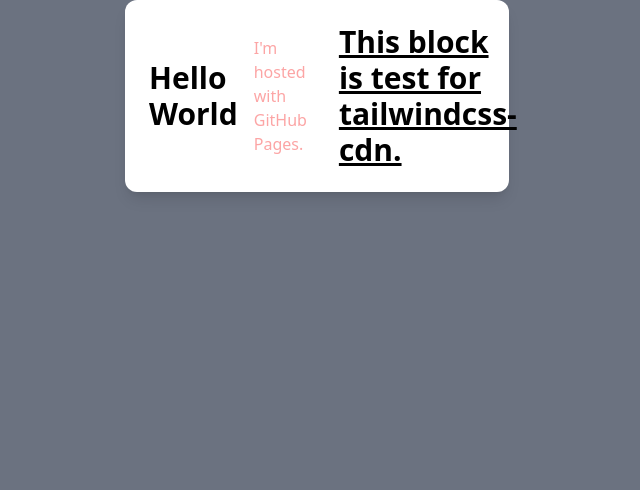
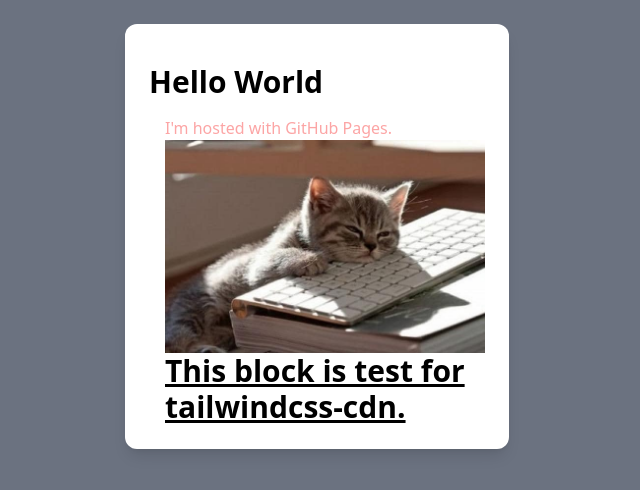
Before and after one commit to nervers1/nervers1.github.io, a plain HTML site: page index.html in a window 1280 px wide. Shown: the whole page, without its empty margins (323-963 px from the left). Drawn offline with nearby package versions, Linux system fonts and the light colour scheme.

Commit message:
Update index.html

```diff
--- a/index.html
+++ b/index.html
@@ -2,11 +2,10 @@
 <html>
 <head>
     <title>Developer: Formulate something.</title>
-    <!--<link rel="stylesheet" href="css/main.css">-->
     <script src="https://cdn.tailwindcss.com"></script>
 </head>
 <body class="bg-gray-500">
-    <div class="p-6 max-w-sm mx-auto bg-white rounded-xl shadow-lg flex items-center space-x-4">
+    <div class="m-6 p-6 max-w-sm mx-auto bg-white rounded-xl shadow-lg flex-col items-center space-x-4">
         <h1 class="text-3xl font-bold font-green-500 my-4 mx-auto ">Hello World</h1>
         <p class="text-2md text-red-300 ">I'm hosted with GitHub Pages.</p>
         <p><img src="img/IMG_6236.JPG" class="w-100 h-100"></p>
```
